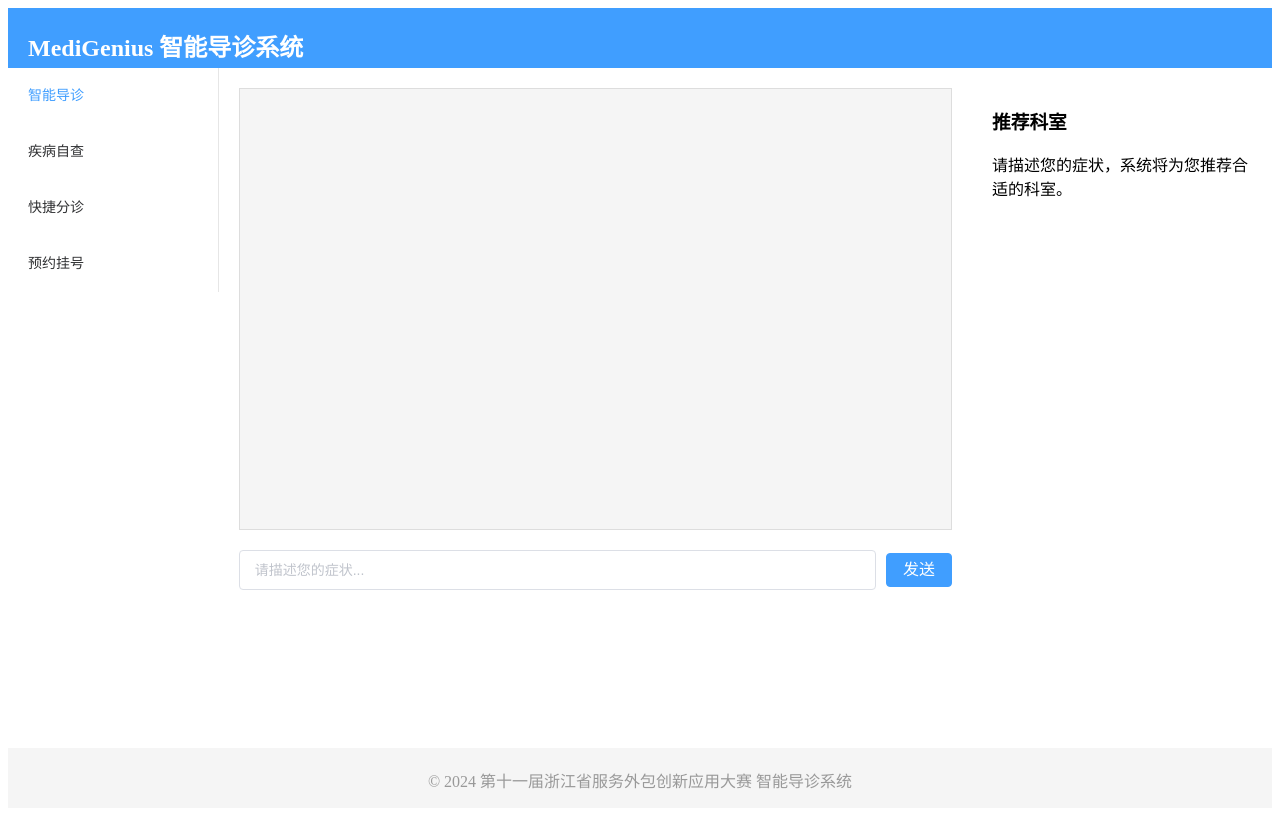
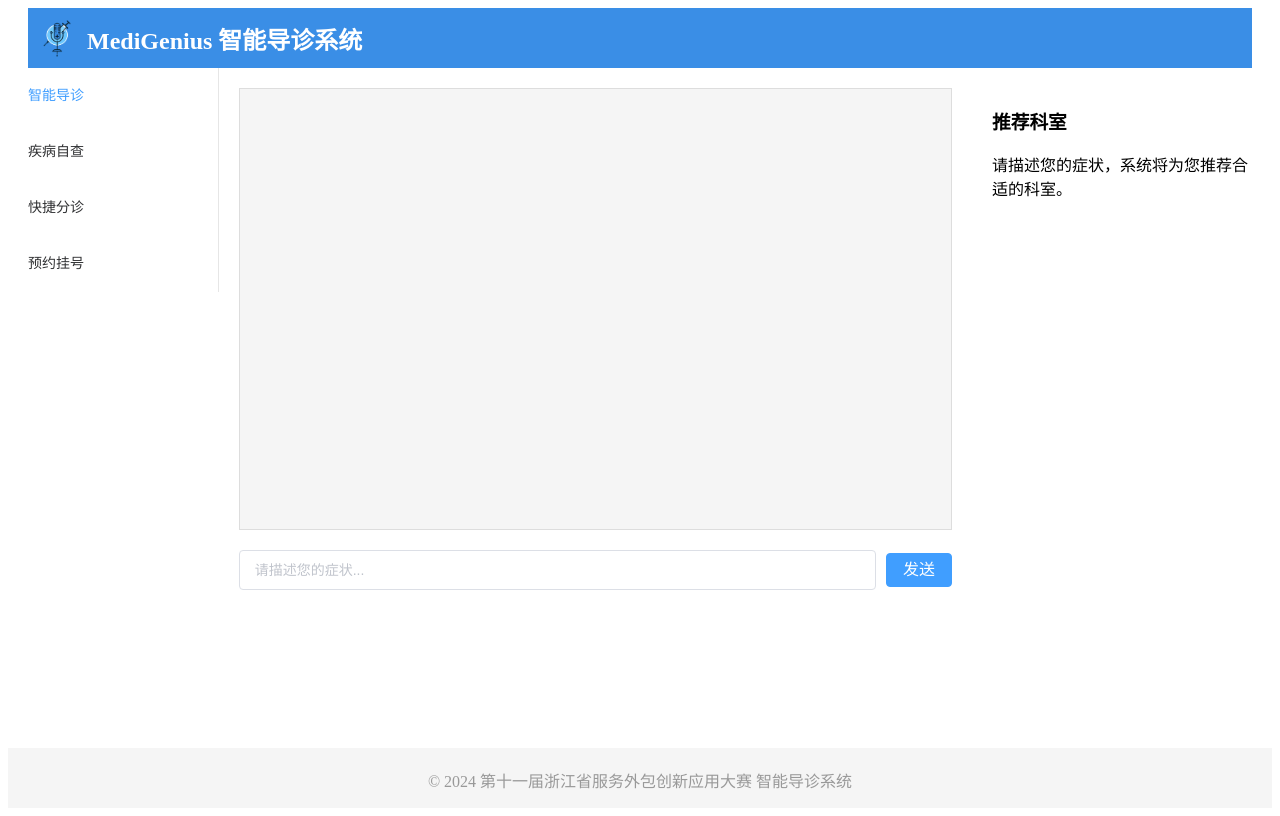
Before and after one commit to Mrpsy666/Ai-Guidence-vue2, a Vue app: page /diagnosis in a window 1280 px wide. Built offline with nearby package versions, Linux system fonts and the light colour scheme.

Commit message:
Add a logo to Header

```diff
--- a/src/App.vue
+++ b/src/App.vue
@@ -37,13 +37,29 @@ export default {
   methods: {
     handleSelect(key) {
       if (key === '1') {
-        this.$router.push('/diagnosis');
+        this.$router.push({ path: '/diagnosis'}).catch((err) =>{
+          if(err.name !== 'NavigationDuplicated'){
+            throw err;
+          }
+        });
       } else if (key === '2') {
-        this.$router.push('/self-check');
+        this.$router.push({ path: '/self-check'}).catch((err) =>{
+          if(err.name !== 'NavigationDuplicated'){
+            throw err;
+          }
+        });
       } else if (key === '3') {
-        this.$router.push('/fastDiagnosis');
+        this.$router.push({ path: '/fastDiagnosis'}).catch((err) =>{
+          if(err.name !== 'NavigationDuplicated'){
+            throw err;
+          }
+        });
       } else if (key === '4') {
-        this.$router.push('/appointment');
+        this.$router.push({ path: '/appointment'}).catch((err) =>{
+          if(err.name !== 'NavigationDuplicated'){
+            throw err;
+          }
+        });
       }
     },
   },
--- a/src/components/AiHeader.vue
+++ b/src/components/AiHeader.vue
@@ -1,24 +1,37 @@
 <template>
-  <el-header class="header">
-    <div class="logo"> MediGenius 智能导诊系统</div>
+  <el-header>
+    <div class="header-content">
+      <img src="@/assets/logo.png" alt="MediGenius Logo" class="logo" />
+      <h1>MediGenius 智能导诊系统</h1>
+    </div>
   </el-header>
 </template>
 
 <script>
 export default {
-  name: 'aiHeader',
+  name: 'AiHeader',
 };
 </script>
 
 <style scoped>
-.header {
-  background-color: #409EFF;
+.header-content {
+  display: flex;
+  align-items: center; /* 垂直方向居中 */
+  justify-content: flex-start; /* 水平方向对齐 */
+  background-color: #3a8ee6;
+  padding: 10px;
+
+}
+
+.logo {
+  width: 39px;  /* 设置logo的宽度 */
+  height: auto; /* 高度自适应 */
+  margin-right: 10px; /* 给logo和标题之间增加间距 */
+}
+
+h1 {
   color: white;
-  text-align: left;
-  padding: 20px;
-}
-.logo {
   font-size: 24px;
-  font-weight: bold;
+  margin: 0;
 }
 </style>
```
Also changed, not shown: src/assets/logo.png.
